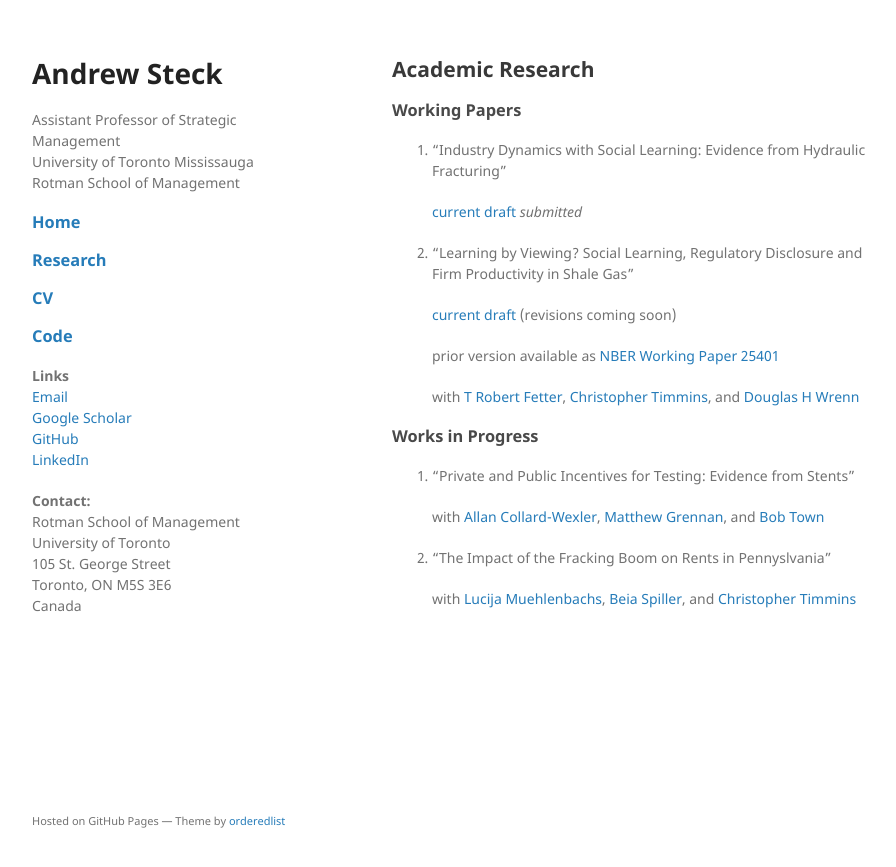
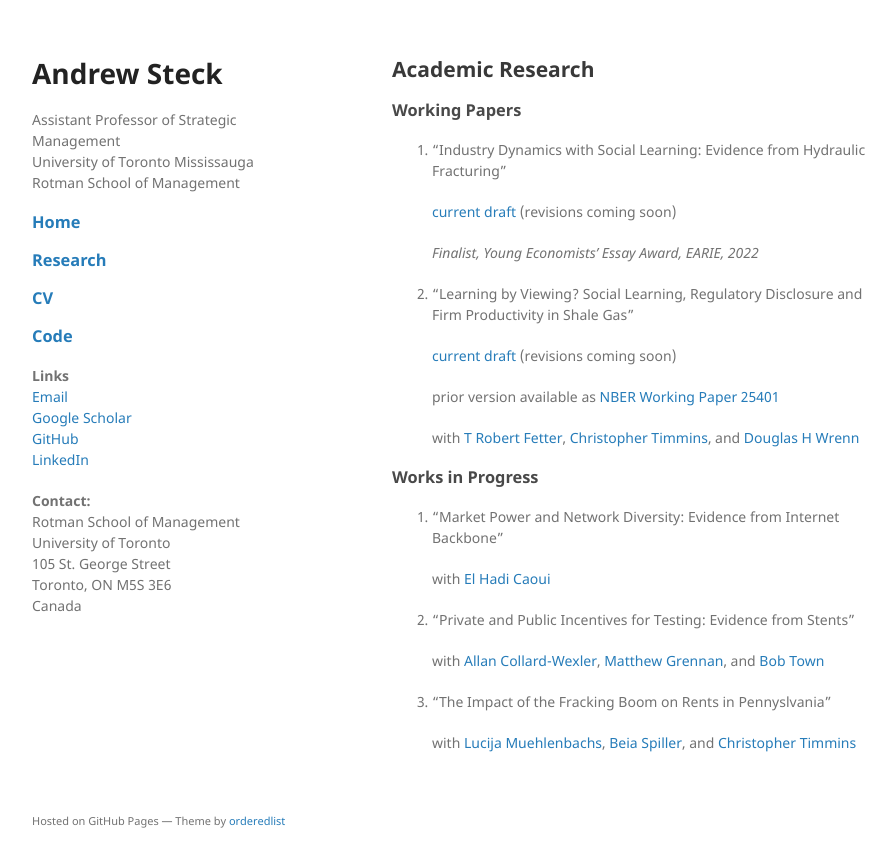
Before and after one commit to andrewsteck/andrewsteck.github.io, a Jekyll site: the page built from research.md, in a window 1280 px wide. Shown: the top 867 px of the page, without its empty margins (178-1074 px from the left). Built offline with Jekyll 4.4.1, drawn with Linux system fonts in a browser that asks for light colours; our own code applies the rules of GitHub Pages for plain Markdown files.

Commit message:
add EARIE YEEA award and update jmp status

```diff
--- a/research.md
+++ b/research.md
@@ -10,7 +10,9 @@ layout: default
 
 1. "Industry Dynamics with Social Learning: Evidence from Hydraulic Fracturing"
 
-   [current draft](https://andrewsteck.github.io/uploads/ecma_draft.pdf) *submitted*
+   [current draft](https://andrewsteck.github.io/uploads/ecma_draft.pdf) (revisions coming soon)
+
+   *Finalist, Young Economists' Essay Award, EARIE, 2022*
 
 2. "Learning by Viewing? Social Learning, Regulatory Disclosure and Firm Productivity in Shale Gas"
 
@@ -23,6 +25,10 @@ layout: default
 
 ### Works in Progress
 
+1. "Market Power and Network Diversity: Evidence from Internet Backbone"
+
+    with [El Hadi Caoui](https://elhadicaoui.github.io/)
+
 1. "Private and Public Incentives for Testing: Evidence from Stents"
 
    with [Allan Collard-Wexler](https://sites.duke.edu/collardwexler/), [Matthew Grennan](https://hcmg.wharton.upenn.edu/profile/grennan/), and [Bob Town](https://liberalarts.utexas.edu/prc/directory/faculty/rt24558)
```
